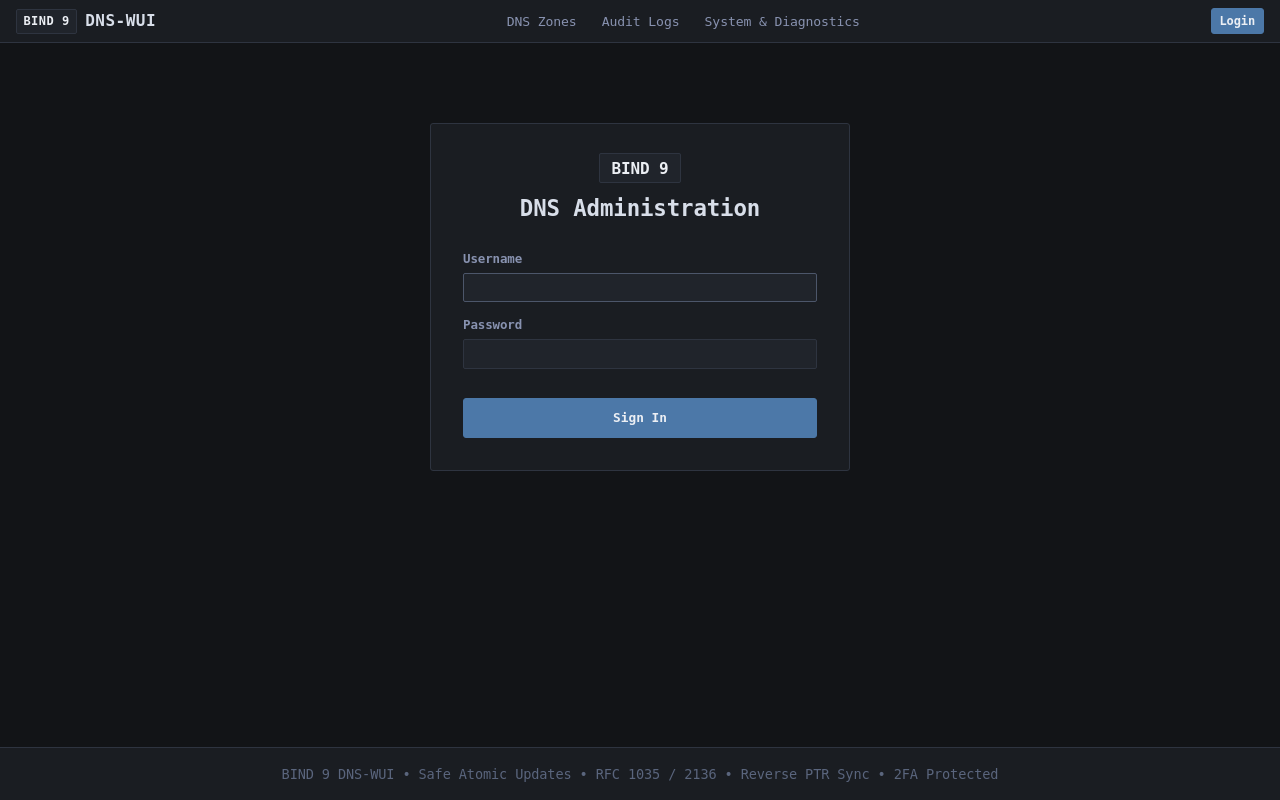
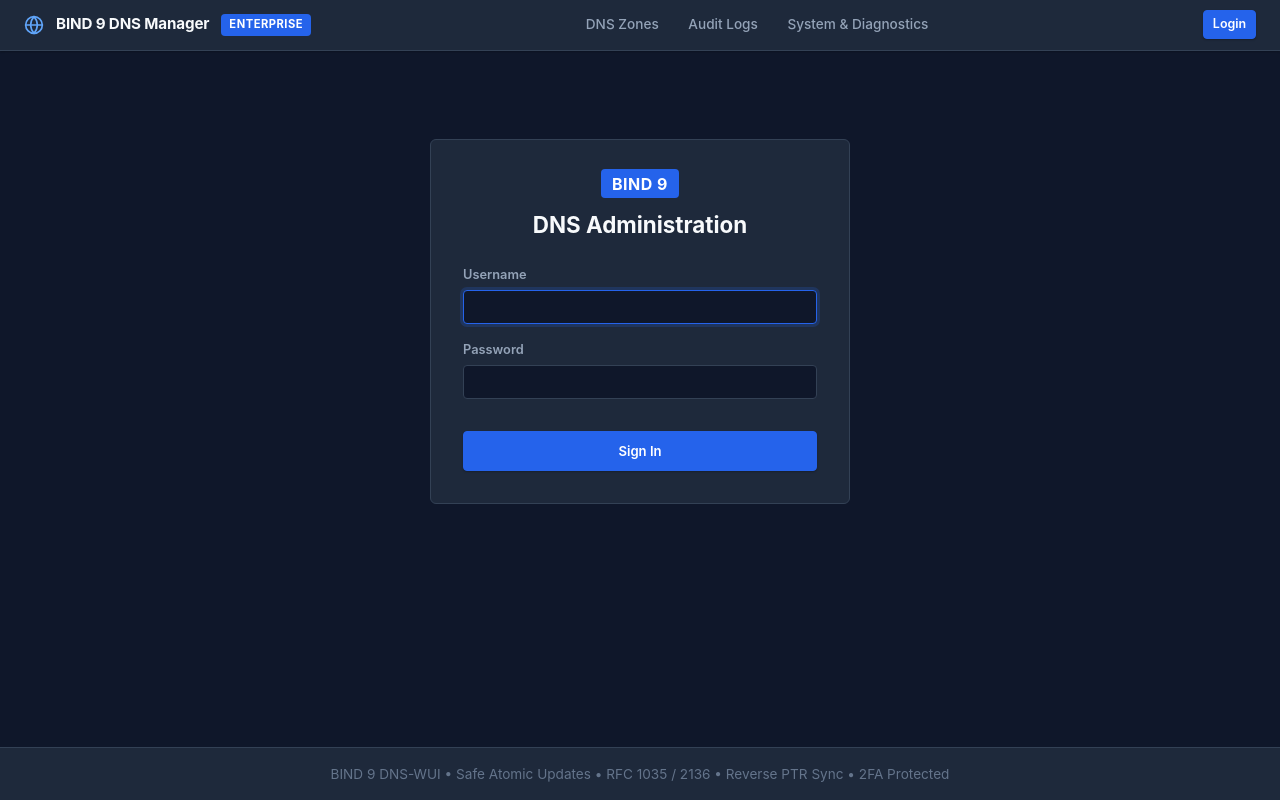
Before and after one commit to pferland/dns-wui, a FastAPI app: page /login in a window 1280 px wide. Run offline with FastAPI, Linux system fonts and the light colour scheme.

Commit message:
style: elevate UI to modern enterprise cloud console aesthetic

```diff
--- a/app/static/css/style.css
+++ b/app/static/css/style.css
@@ -1,38 +1,44 @@
 :root {
-  --bg-primary: #121417;
-  --bg-secondary: #1a1d22;
-  --bg-card: #20242b;
-  --bg-card-hover: #272d36;
-  --bg-active: #2f3642;
-  --border-color: #2e3440;
-  --border-focus: #4c566a;
-  --border-subtle: #242933;
+  /* Enterprise Slate / Neutral Canvas */
+  --bg-primary: #0f172a;
+  --bg-secondary: #1e293b;
+  --bg-card: #1e293b;
+  --bg-card-hover: #26334d;
+  --bg-active: #334155;
+  --bg-subtle: #090d16;
 
-  --accent: #4c78a8;
-  --accent-hover: #5b8ec5;
-  --accent-text: #eceff4;
+  --border-color: #334155;
+  --border-subtle: #1e293b;
+  --border-focus: #3b82f6;
 
-  --text-main: #d8dee9;
-  --text-muted: #8892b0;
-  --text-dim: #5a657d;
+  /* Enterprise Primary Brand: Deep Sapphire / Cobalt */
+  --accent: #2563eb;
+  --accent-hover: #1d4ed8;
+  --accent-light: rgba(37, 99, 235, 0.12);
+  --accent-text: #ffffff;
 
-  --success: #a3be8c;
-  --warning: #ebcb8b;
-  --danger: #bf616a;
+  /* Neutral Typography */
+  --text-main: #f8fafc;
+  --text-muted: #94a3b8;
+  --text-dim: #64748b;
 
-  --radius: 3px;
-  --radius-sm: 2px;
-  --shadow: none;
+  /* Status Colors */
+  --success: #10b981;
+  --success-bg: rgba(16, 185, 129, 0.12);
+  --success-border: rgba(16, 185, 129, 0.3);
 
-  /* Strict DNS Record Badges */
-  --badge-a: #2e3440;
-  --badge-aaaa: #2e3440;
-  --badge-cname: #2e3440;
-  --badge-ptr: #2e3440;
-  --badge-mx: #2e3440;
-  --badge-txt: #2e3440;
-  --badge-ns: #2e3440;
-  --badge-soa: #2e3440;
+  --warning: #f59e0b;
+  --warning-bg: rgba(245, 158, 11, 0.12);
+  --warning-border: rgba(245, 158, 11, 0.3);
+
+  --danger: #ef4444;
+  --danger-bg: rgba(239, 68, 68, 0.12);
+  --danger-border: rgba(239, 68, 68, 0.3);
+
+  --radius: 6px;
+  --radius-sm: 4px;
+  --shadow-sm: 0 1px 2px 0 rgba(0, 0, 0, 0.25);
+  --shadow-md: 0 4px 6px -1px rgba(0, 0, 0, 0.3), 0 2px 4px -2px rgba(0, 0, 0, 0.3);
 }
 
 * {
@@ -42,19 +48,23 @@
 }
 
 body {
-  font-family: ui-monospace, "SF Mono", "DejaVu Sans Mono", "Roboto Mono", Menlo, Consolas, monospace;
+  font-family: -apple-system, BlinkMacSystemFont, "Segoe UI", "Inter", Roboto, Helvetica, Arial, sans-serif;
   background-color: var(--bg-primary);
   color: var(--text-main);
   min-height: 100vh;
   display: flex;
   flex-direction: column;
-  font-size: 13px;
+  font-size: 13.5px;
   line-height: 1.5;
-  letter-spacing: -0.01em;
+  -webkit-font-smoothing: antialiased;
+}
+
+code, pre, .font-mono, td code, .status-code, textarea {
+  font-family: "JetBrains Mono", "SF Mono", "Roboto Mono", Menlo, Consolas, monospace;
 }
 
 a {
-  color: var(--accent-hover);
+  color: #60a5fa;
   text-decoration: none;
 }
 
@@ -62,96 +72,97 @@ a:hover {
   text-decoration: underline;
 }
 
-/* Header & Nav */
+/* Header & Top Navigation Bar */
 header {
   background-color: var(--bg-secondary);
   border-bottom: 1px solid var(--border-color);
   position: sticky;
   top: 0;
   z-index: 100;
+  box-shadow: var(--shadow-sm);
 }
 
 .navbar {
-  max-width: 1440px;
+  max-width: 1480px;
   margin: 0 auto;
   display: flex;
   align-items: center;
   justify-content: space-between;
-  padding: 0.5rem 1rem;
+  padding: 0.65rem 1.5rem;
 }
 
 .nav-brand {
   display: flex;
   align-items: center;
-  gap: 0.5rem;
-  font-size: 1rem;
+  gap: 0.75rem;
+  font-size: 0.95rem;
   font-weight: 700;
-  letter-spacing: 0.5px;
+  letter-spacing: -0.01em;
   color: var(--text-main);
 }
 
 .brand-badge {
-  background: var(--bg-card);
+  background: var(--accent);
   color: var(--accent-text);
-  border: 1px solid var(--border-color);
-  padding: 0.15rem 0.4rem;
+  padding: 0.15rem 0.5rem;
   border-radius: var(--radius-sm);
-  font-size: 0.75rem;
+  font-size: 0.7rem;
   font-weight: 700;
+  letter-spacing: 0.5px;
 }
 
 .nav-links {
   display: flex;
   align-items: center;
-  gap: 0.25rem;
+  gap: 0.35rem;
   list-style: none;
 }
 
 .nav-links a {
-  padding: 0.3rem 0.6rem;
+  padding: 0.4rem 0.75rem;
   border-radius: var(--radius-sm);
   color: var(--text-muted);
-  font-size: 0.82rem;
-  border: 1px solid transparent;
-  transition: all 0.1s;
+  font-size: 0.85rem;
+  font-weight: 500;
+  transition: all 0.15s ease;
 }
 
 .nav-links a:hover,
 .nav-links a.active {
   color: var(--text-main);
-  background-color: var(--bg-card);
-  border-color: var(--border-color);
+  background-color: var(--bg-active);
   text-decoration: none;
 }
 
 .nav-actions {
   display: flex;
   align-items: center;
-  gap: 0.5rem;
+  gap: 0.6rem;
 }
 
-/* Buttons */
+/* Enterprise Buttons */
 .btn {
   display: inline-flex;
   align-items: center;
   justify-content: center;
-  gap: 0.35rem;
-  padding: 0.35rem 0.65rem;
-  border-radius: var(--radius);
-  font-size: 0.8rem;
+  gap: 0.4rem;
+  padding: 0.42rem 0.85rem;
+  border-radius: var(--radius-sm);
+  font-size: 0.82rem;
+  font-weight: 600;
   font-family: inherit;
-  font-weight: 600;
   cursor: pointer;
   border: 1px solid var(--border-color);
-  background-color: var(--bg-card);
+  background-color: var(--bg-secondary);
   color: var(--text-main);
-  transition: background-color 0.1s, border-color 0.1s;
+  transition: all 0.15s ease;
   text-decoration: none !important;
+  box-shadow: var(--shadow-sm);
 }
 
 .btn:hover {
   background-color: var(--bg-card-hover);
-  border-color: var(--border-focus);
+  border-color: #475569;
 }
 
 .btn-primary {
@@ -184,15 +195,15 @@ header {
 }
 
 .btn-sm {
-  padding: 0.2rem 0.5rem;
-  font-size: 0.75rem;
+  padding: 0.25rem 0.55rem;
+  font-size: 0.78rem;
 }
 
-/* Container */
+/* Container Layout */
 .container {
-  max-width: 1440px;
+  max-width: 1480px;
   margin: 0 auto;
-  padding: 1rem;
+  padding: 1.5rem;
   flex: 1;
   width: 100%;
 }
@@ -401,57 +421,61 @@ header {
   border: 1px solid var(--border-color);
   border-radius: var(--radius);
   width: 90%;
-  max-width: 550px;
-  padding: 1.25rem;
+  max-width: 540px;
+  padding: 1.5rem;
+  box-shadow: var(--shadow-md);
 }
 
 .modal-header {
   display: flex;
   justify-content: space-between;
   align-items: center;
-  margin-bottom: 1rem;
+  margin-bottom: 1.25rem;
   border-bottom: 1px solid var(--border-color);
-  padding-bottom: 0.5rem;
+  padding-bottom: 0.75rem;
 }
 
 .modal-title {
-  font-size: 1rem;
+  font-size: 1.1rem;
   font-weight: 700;
+  letter-spacing: -0.01em;
 }
 
 .form-group {
-  margin-bottom: 0.85rem;
+  margin-bottom: 1rem;
 }
 
 .form-group label {
   display: block;
-  font-size: 0.78rem;
+  font-size: 0.8rem;
   color: var(--text-muted);
-  margin-bottom: 0.25rem;
+  margin-bottom: 0.35rem;
   font-weight: 600;
 }
 
 .form-control {
   width: 100%;
-  padding: 0.4rem 0.6rem;
-  background-color: var(--bg-card);
+  padding: 0.5rem 0.75rem;
+  background-color: var(--bg-primary);
   border: 1px solid var(--border-color);
   border-radius: var(--radius-sm);
   color: var(--text-main);
-  font-size: 0.82rem;
+  font-size: 0.85rem;
   font-family: inherit;
+  transition: border-color 0.15s ease, box-shadow 0.15s ease;
 }
 
 .form-control:focus {
   outline: none;
-  border-color: var(--border-focus);
+  border-color: var(--accent);
+  box-shadow: 0 0 0 3px rgba(37, 99, 235, 0.2);
 }
 
 .form-check {
   display: flex;
   align-items: center;
-  gap: 0.4rem;
-  font-size: 0.8rem;
+  gap: 0.5rem;
+  font-size: 0.82rem;
   color: var(--text-main);
   cursor: pointer;
 }
--- a/app/templates/base.html
+++ b/app/templates/base.html
@@ -11,8 +11,9 @@
   <header>
     <nav class="navbar">
       <a href="/" class="nav-brand">
-        <span class="brand-badge">BIND 9</span>
-        <span>DNS-WUI</span>
+        <svg width="20" height="20" viewBox="0 0 24 24" fill="none" stroke="currentColor" stroke-width="2" stroke-linecap="round" stroke-linejoin="round" style="color: #60a5fa;"><circle cx="12" cy="12" r="10"></circle><line x1="2" y1="12" x2="22" y2="12"></line><path d="M12 2a15.3 15.3 0 0 1 4 10 15.3 15.3 0 0 1-4 10 15.3 15.3 0 0 1-4-10 15.3 15.3 0 0 1 4-10z"></path></svg>
+        <span>BIND 9 DNS Manager</span>
+        <span class="brand-badge">ENTERPRISE</span>
       </a>
       <ul class="nav-links">
         <li><a href="/" class="{% if active_page == 'zones' %}active{% endif %}">DNS Zones</a></li>
```
Also changed, not shown: other parts of app/static/css/style.css (+66 -57 lines).
